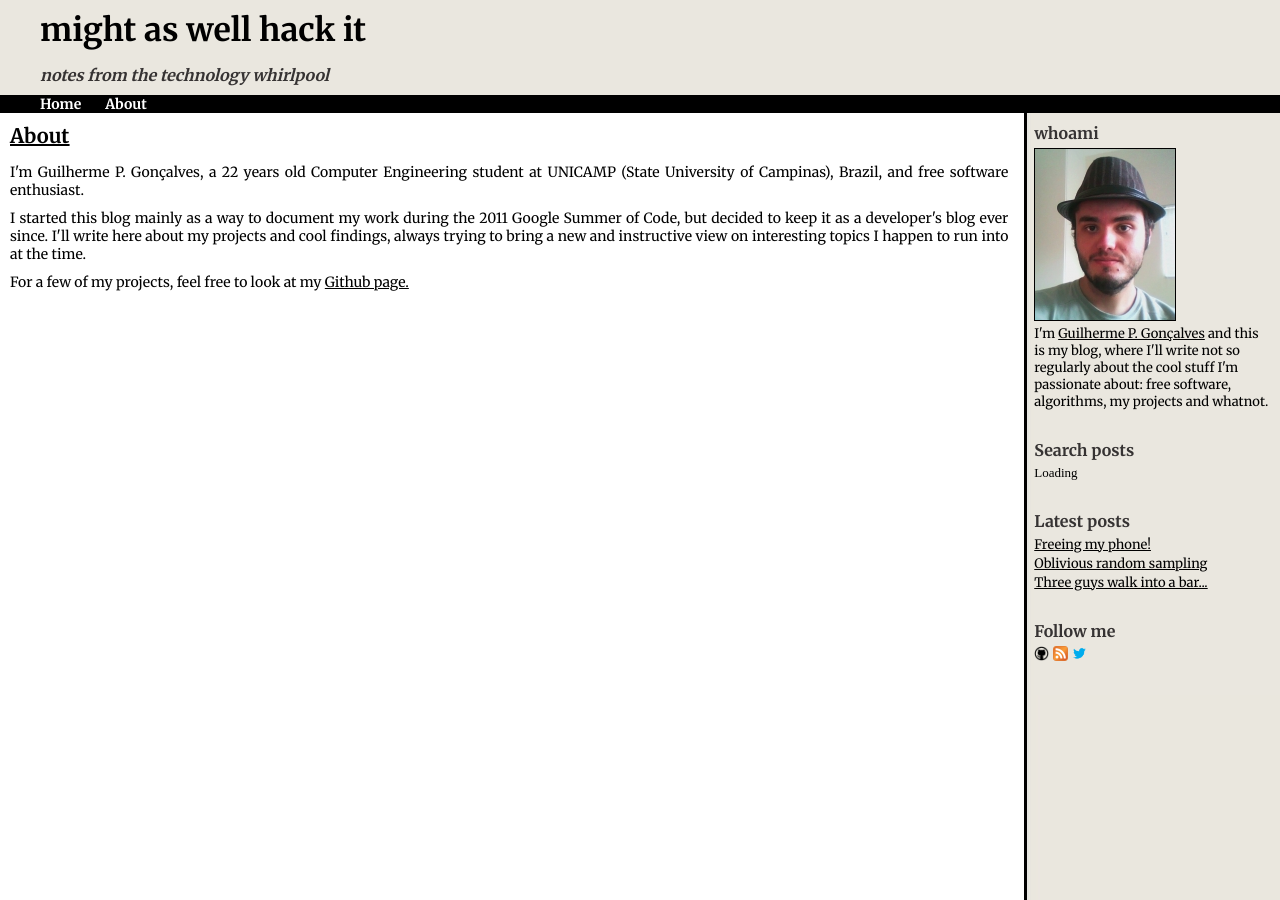
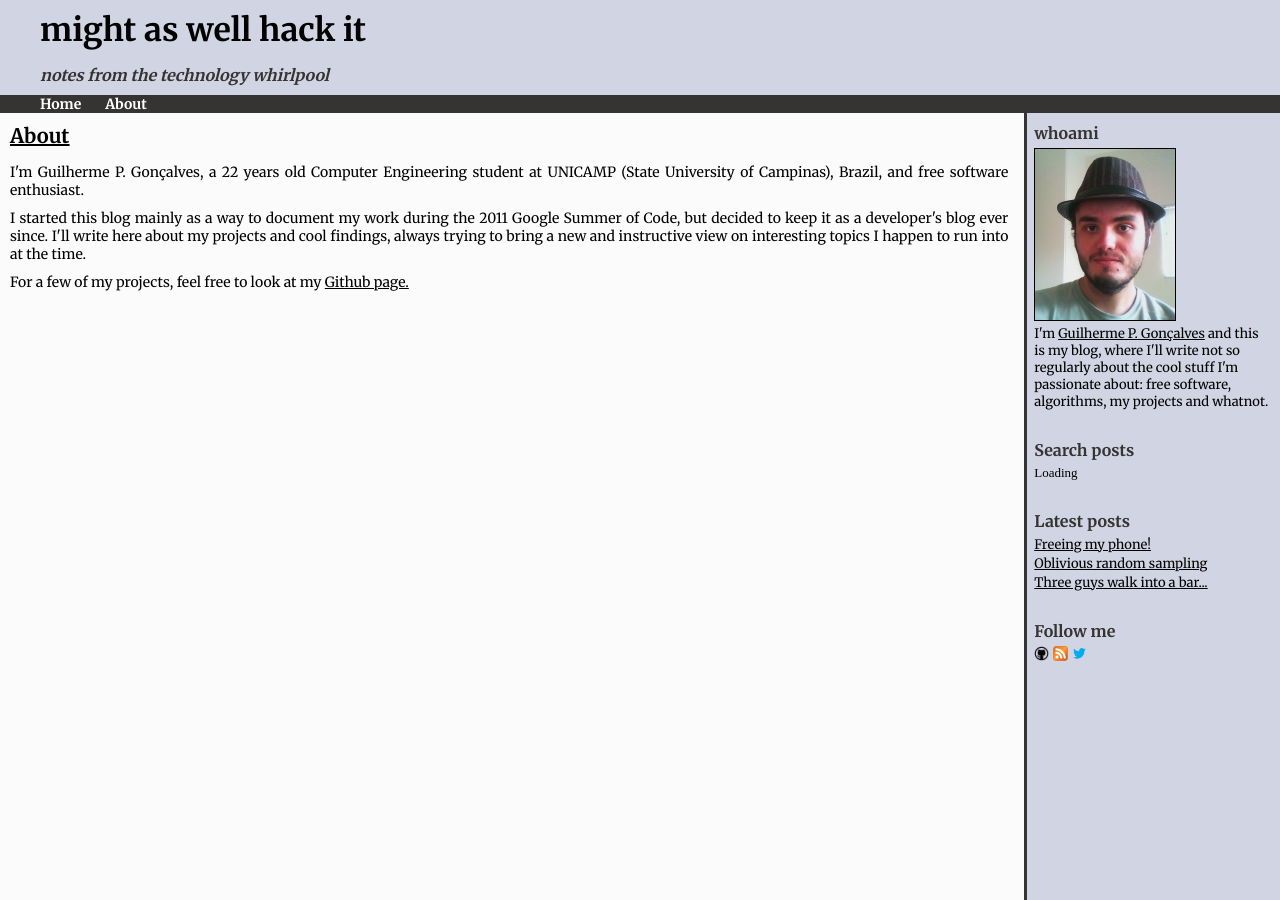
Before and after one commit to eggpi/eggpi.github.com, a Jekyll site: the page built from about.html, in a window 1280 px wide. Built offline with Jekyll 4.4.1, drawn with Linux system fonts in a browser that asks for light colours; nearby versions of some CDN libraries; comment, search, counter and statistics services are not loaded.

Commit message:
Switch colors.

```diff
--- a/css/default.css
+++ b/css/default.css
@@ -16,7 +16,7 @@ a {
 }
 
 a:visited {
-    color: #706e66;
+    color: #878787;
 }
 
 a, p, h1, h2, h3, td, blockquote, input {
@@ -25,7 +25,7 @@ a, p, h1, h2, h3, td, blockquote, input {
 }
 
 .layout-element {
-    background-color: #eae7df;
+    background-color: #d1d5e3;
 }
 
 .layout-element h1 {
@@ -51,7 +51,7 @@ a, p, h1, h2, h3, td, blockquote, input {
 }
 
 #topbar {
-    background-color: black;
+    background-color: #363333;
     padding-left: 30px;
 }
 
@@ -105,7 +105,7 @@ a, p, h1, h2, h3, td, blockquote, input {
 #content {
     width: 78%;
     margin: 10px;
-    background: white;
+    background-color: #fbfbfb;
 }
 
 /* hack for Android ICS browser: set background color explicitly above
--- a/css/google_search.css
+++ b/css/google_search.css
@@ -2,7 +2,7 @@
     background-color: #363333;
     border: 1px solid black;
     padding: 0px 2px;
-    color: #eae7df;
+    color: #f8f8f8;
 }
 
 #cse td.gsc-input {
```
Also changed, not shown: img/background.jpg.
